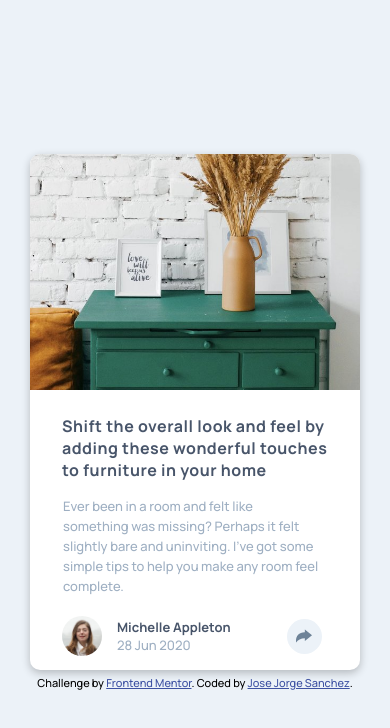
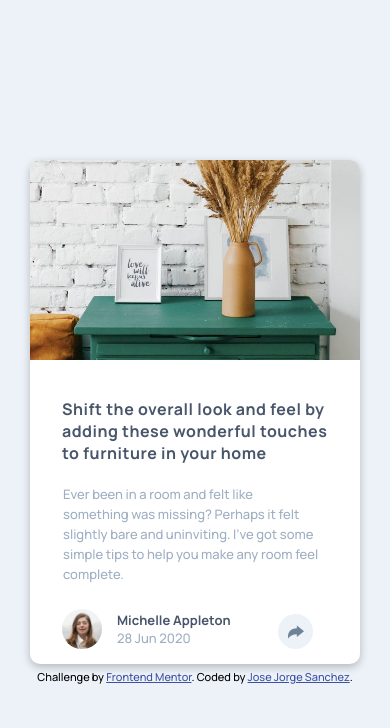
Before and after one commit to fcojsanchez55/Article-component-challenge, a plain HTML site: page index.html in a window 390 px wide. Drawn offline with Linux system fonts and the light colour scheme.

Commit message:
Challenge complete

```diff
--- a/app.js
+++ b/app.js
@@ -1,8 +1,6 @@
 const btnShare = document.querySelector('.btnShare');
 let main = document.querySelector('main');
 
-
-// console.log(notificacion);
 
 
 btnShare.addEventListener('mouseenter', () => {
@@ -25,9 +23,12 @@ btnShare.addEventListener('mouseenter', () => {
     main.appendChild(divNotication);
 
     btnShare.addEventListener('mouseleave', () => {
+
+
+
         setTimeout(() => {
             divNotication.remove();
-        }, 1000)
+        }, 2000)
     });
 
 
--- a/index.html
+++ b/index.html
@@ -43,7 +43,6 @@
               <img src="images/icon-share.svg" alt="">
             </button>
           </div>
-          <a href=""></a>
       </section>
     </div>
   </main>
--- a/style.css
+++ b/style.css
@@ -127,6 +127,12 @@ share active
     background-color: var(--Very-Dark-Grayish-Blue);
 }
 
+/*
+=================
+END NOTIFICATION
+=================
+*/
+
 .card{
     display: flex;
     flex-direction: row;
@@ -201,12 +207,14 @@ media query
     display: flex;
     flex-direction: column;
     width: 330px;
-    height: 516px;
+    height: 504px;
    }
 
 
     article {
         width: 100%;
+        height: 200px;
+
 
     }
 
@@ -216,16 +224,23 @@ media query
 
     section #paragraph-1 {
        font-size: 16px;
-       margin-top: 25px;
     }
+
+    section #paragraph-2 {
+        margin-top: 5px;
+     }
 
 
     .card{
       width: 266px;
+      margin-top: 15px;
     }
 
     .btnShare{
-        margin-left: 50px;
+        margin-left: -50px;
+        margin-top: -15px;
+        position: absolute;
+        z-index: 3;
     }
 
     .btnShare:hover{
@@ -238,17 +253,20 @@ media query
 
 
     .container-active{
-        top: 35.5em;
+        top: 33.6em;
         left: 0;
         right: 0;
         bottom: 0;
         border-radius: 0;
         width: 100%;
+        height: 70px;
         border-radius: 0px 0px 10px 10px;
+
     }
 
     .active{
         margin-left: 20px;
+        padding-top: 18px;
     }
 
     .active p {
@@ -262,9 +280,11 @@ media query
 
 }
 
-
-
-
+/*
+=================
+END MEDIAQUERIES
+=================
+ */
 
 
 
```
Also changed, not shown: design/desktop-active-state.jpg (deleted), design/desktop-active.png (added), design/desktop-design.jpg (deleted), design/desktop-preview.jpg (deleted), design/desktop.png (added), design/mobile-active-state.jpg (deleted), design/mobile-active.png (added), design/mobile-design.jpg (deleted), design/mobile.png (added).
